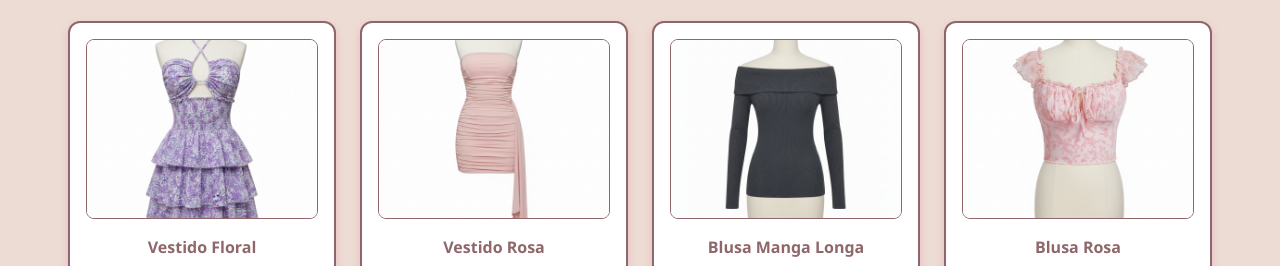
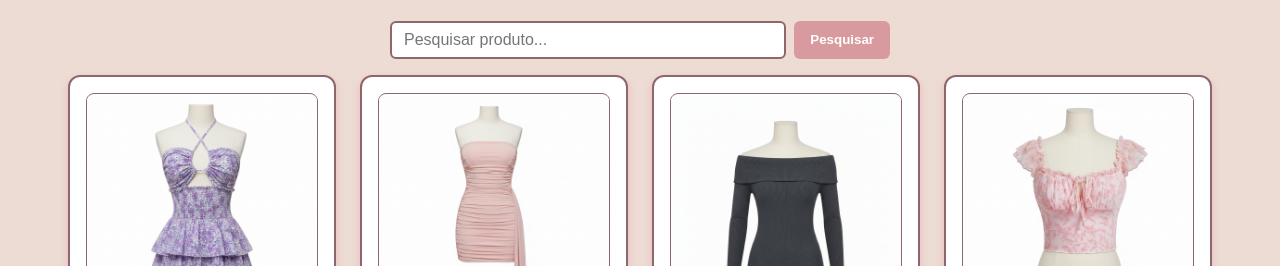
Before and after one commit to Lelopes7/Atividade07-webdesign, a plain HTML site: page index.html in a window 1280 px wide. Shown: the part 669-935 px from the top of the page. Drawn offline with Linux system fonts and the light colour scheme.

Commit message:
pesquisa de produto correção

```diff
--- a/index.html
+++ b/index.html
@@ -53,6 +53,12 @@
   <!-- Produtos -->
   <section class="produtos" id="produtos">
     <h3>Nossos Produtos</h3>
+
+    <!-- Pesquisa de produtos -->
+<div class="pesquisa-produtos">
+  <input type="text" id="input-pesquisa" placeholder="Pesquisar produto..." aria-label="Pesquisar produto" />
+  <button id="btn-pesquisar">Pesquisar</button>
+</div>
 
     <div class="produtos-lista">
       <!-- Produto 1 -->
@@ -236,6 +242,12 @@
       </div>
 
     </div>
+
+
+        <!-- Mensagem caso não encontre produtos -->
+        <p id="mensagem-nao-encontrado" style="display:none; text-align:center; color:#8F676B; font-weight:700; margin-top:16px;">
+          Produto não encontrado
+        </p>
   </section>
 
 
--- a/script.js
+++ b/script.js
@@ -110,3 +110,39 @@ lightbox.addEventListener('click', (e) => {
     lightbox.style.display = 'none';
   }
 });
+
+
+// Pesquisa de produtos
+const inputPesquisa = document.getElementById('input-pesquisa');
+const btnPesquisar = document.getElementById('btn-pesquisar');
+const mensagemNaoEncontrado = document.getElementById('mensagem-nao-encontrado');
+
+function pesquisarProdutos() {
+  const termo = inputPesquisa.value.trim().toLowerCase();
+  let algumEncontrado = false;
+
+  produtos.forEach(produto => {
+    const nomeProduto = produto.querySelector('h4').textContent.toLowerCase();
+    const categoriaProduto = produto.getAttribute('data-categoria');
+
+    // Filtra pelo termo e categoria selecionada
+    if (nomeProduto.includes(termo) && (filtro.value === 'todos' || filtro.value === categoriaProduto)) {
+      produto.style.display = 'flex';
+      algumEncontrado = true;
+    } else {
+      produto.style.display = 'none';
+    }
+  });
+
+  mensagemNaoEncontrado.style.display = algumEncontrado ? 'none' : 'block';
+}
+
+// Pesquisar ao clicar no botão
+btnPesquisar.addEventListener('click', pesquisarProdutos);
+
+// Pesquisar ao pressionar Enter no input
+inputPesquisa.addEventListener('keyup', (e) => {
+  if (e.key === 'Enter') {
+    pesquisarProdutos();
+  }
+});
--- a/style.css
+++ b/style.css
@@ -176,20 +176,31 @@ body {
     transition: transform 0.3s ease, box-shadow 0.3s ease;
 }
 
+
+
+
+
+.produto img {
+  width: 100%;
+  height: 250px; /* altura fixa para padronizar */
+  object-fit: contain; /* mantém proporção sem cortar */
+  object-position: center; /* centraliza a imagem */
+  border-radius: 8px;
+  border: 1px solid #8F676B;
+  display: block;
+  margin: 0 auto 10px;
+  background-color: #fff; /* caso alguma imagem tenha fundo transparente */
+  border-radius: 8px;
+}
+
+
+
 .produto:hover {
     transform: translateY(-8px);
     box-shadow: 0 10px 20px rgb(143 103 107 / 0.4);
 }
 
-.produto img {
-    width: 100%;
-    height: 180px;
-    object-fit: cover;
-    border-radius: 8px;
-    margin-bottom: 16px;
-    border: 1px solid #8F676B;
-    cursor: pointer;
-}
+
 
 .produto h4 {
     color: #8F676B;
@@ -391,3 +402,39 @@ body {
         font-size: 1rem;
     }
 }
+
+
+
+/* Pesquisa de produtos */
+.pesquisa-produtos {
+    max-width: 500px;
+    margin: 16px auto;
+    display: flex;
+    gap: 8px;
+    justify-content: center;
+}
+
+#input-pesquisa {
+    flex: 1;
+    padding: 8px 12px;
+    border: 2px solid #8F676B;
+    border-radius: 6px;
+    font-size: 1rem;
+}
+
+#btn-pesquisar {
+    padding: 8px 16px;
+    background-color: #D89A9E;
+    color: white;
+    border: none;
+    border-radius: 6px;
+    font-weight: 700;
+    cursor: pointer;
+    transition: background-color 0.3s ease;
+}
+
+#btn-pesquisar:hover,
+#btn-pesquisar:focus {
+    background-color: #8F676B;
+    outline: none;
+}
```
